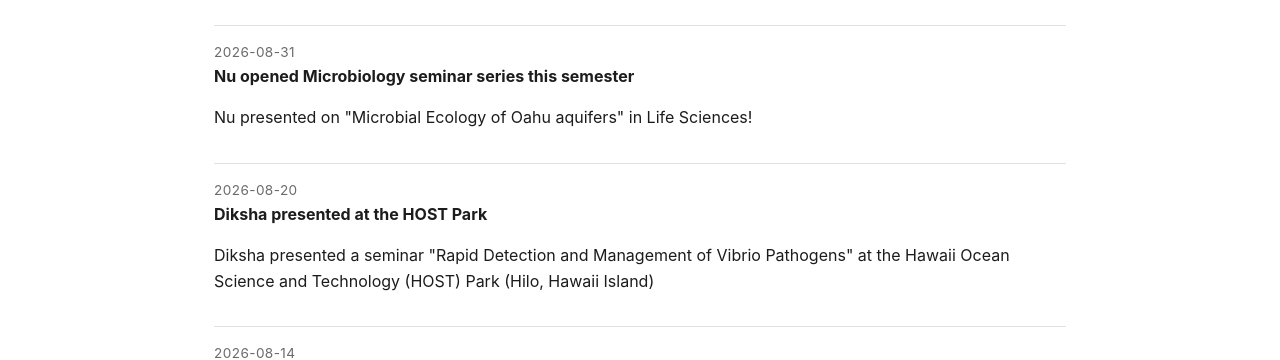
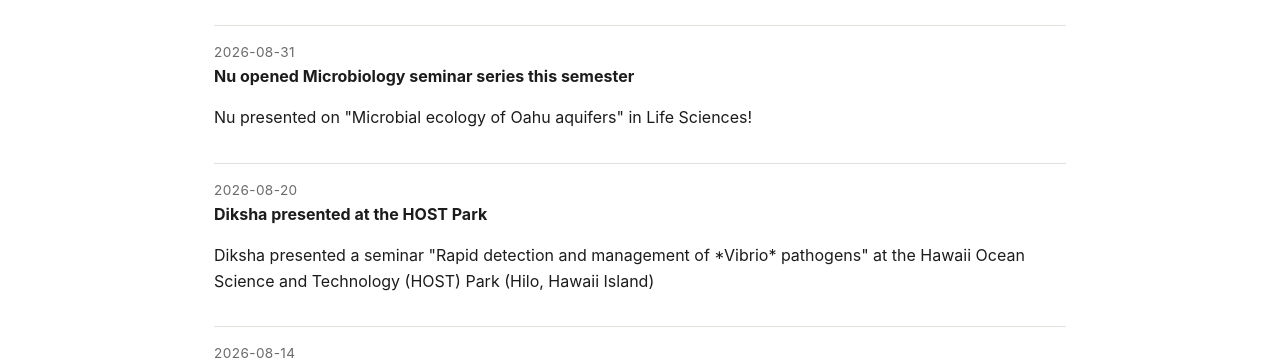
Before and after one commit to MarekKirs/marekkirs.github.io, a Jekyll site: the page built from index.md, in a window 1280 px wide. Shown: the part 1179-1539 px from the top of the page. Built offline with Jekyll 4.4.1, drawn with Linux system fonts in a browser that asks for light colours.

Commit message:
Update news.yml

```diff
--- a/_data/news.yml
+++ b/_data/news.yml
@@ -12,11 +12,11 @@
 
 - date: "2026-08-31"
   title: "Nu opened Microbiology seminar series this semester"
-  summary: "Nu presented on \"Microbial Ecology of Oahu aquifers\" in Life Sciences!"
+  summary: "Nu presented on \"Microbial ecology of Oahu aquifers\" in Life Sciences!"
 
 - date: "2026-08-20"
   title: "Diksha presented at the HOST Park"
-  summary: "Diksha presented a seminar \"Rapid Detection and Management of Vibrio Pathogens\"  at the Hawaii Ocean Science and Technology (HOST) Park (Hilo, Hawaii Island)"
+  summary: "Diksha presented a seminar \"Rapid detection and management of *Vibrio* pathogens\"  at the Hawaii Ocean Science and Technology (HOST) Park (Hilo, Hawaii Island)"
 
 - date: "2026-08-14"
   title: "A new paper has been accepted"
```
